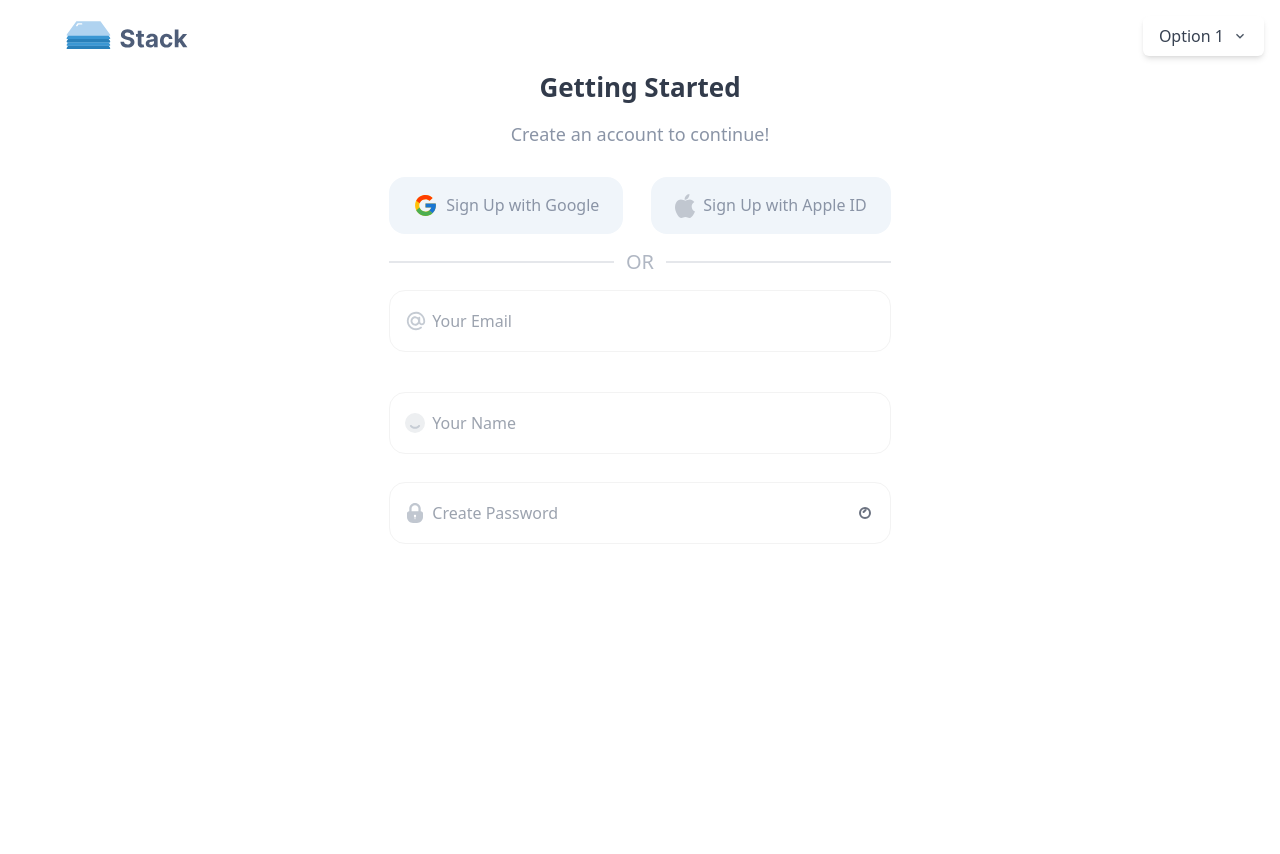
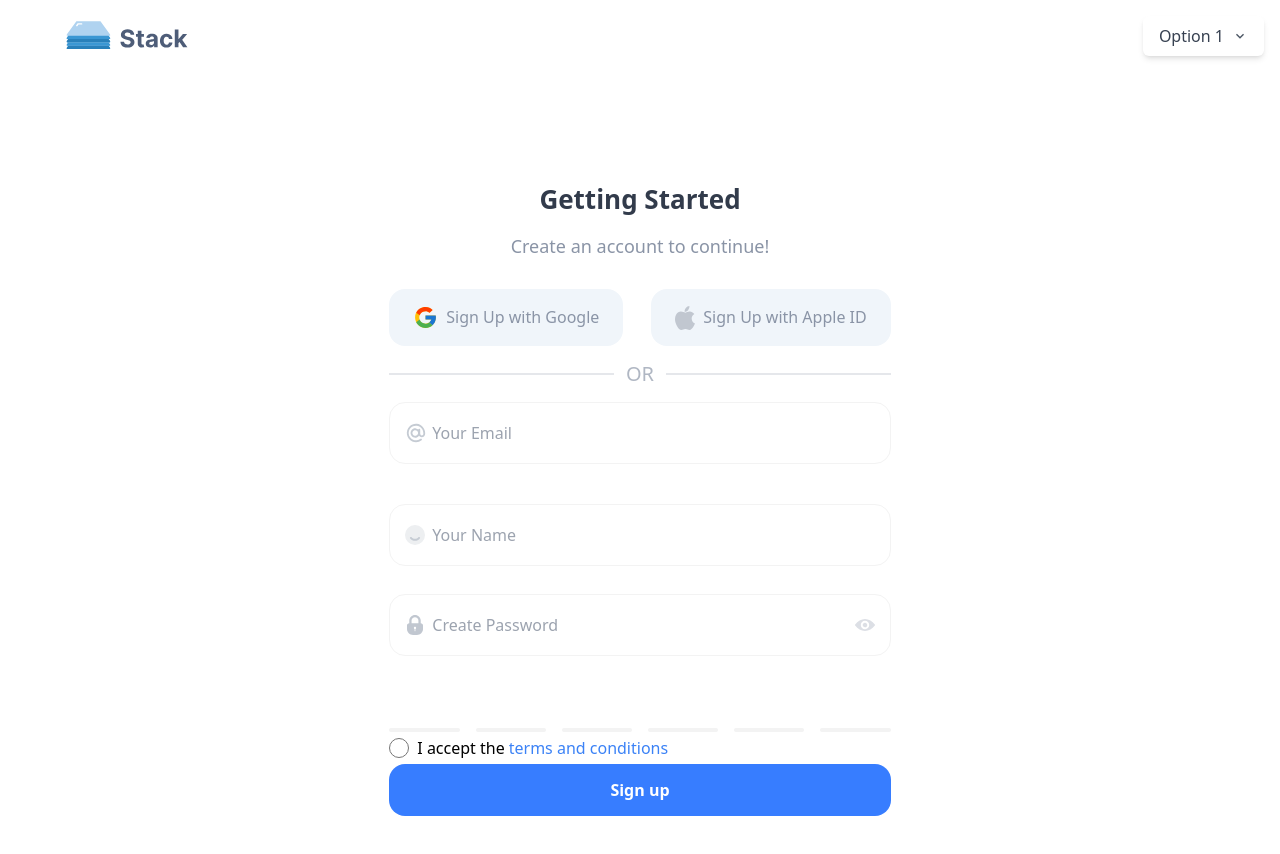
Before and after one commit to AbuBakkarSiddiqueAnir/simple-react-app, a React (Vite) app: page / in a window 1280 px wide. Shown: the top 854 px of the page. After the commit the page ends 816 px from the top, so only its background shows below. Built offline with nearby package versions, Linux system fonts and the light colour scheme.

Commit message:
password strngth custom

```diff
--- a/src/assets/index.ts
+++ b/src/assets/index.ts
@@ -5,3 +5,4 @@ export {default as Google } from './images/google.svg'
 export {default as Name } from './images/name.svg'
 export {default as Password } from './images/password.svg'
 export {default as Logo } from './logo/logo.svg'
+export {default as ShowEye } from './images/eye.svg'
--- a/src/components/ui/button/auth/AuthButton.tsx
+++ b/src/components/ui/button/auth/AuthButton.tsx
@@ -1,12 +1,10 @@
 
 
-import React from 'react'
-
-function AuthButton() {
+function AuthButton({ onClickHandler }: { onClickHandler: () => void }) {
   return (
-    <div>
-
-    </div>
+    <button onClick={onClickHandler} className="bg-primaryColor hover:bg-blue-700 text-white text-[16px] leading-5 font-bold py-4 px-4 rounded-[16px]">
+      Sign up
+    </button>
   )
 }
 
--- a/src/components/ui/input/PasswordInput.tsx
+++ b/src/components/ui/input/PasswordInput.tsx
@@ -1,15 +1,16 @@
 
 import { useState, useEffect } from 'react';
-import StrengthMeter from '../passwordStrength/StrengthMeter';
+import PasswordStrength from '../passwordStrength/StrengthMeter';
+
 
 
 interface Props {
   icon: string;
   onChange: (value: string) => void;
-  placeHolder:string;
+  placeHolder: string;
 }
 
-const Input: React.FC<Props> = ({ icon, onChange,placeHolder }) => {
+const Input: React.FC<Props> = ({ icon, onChange, placeHolder }) => {
   const [showPassword, setShowPassword] = useState(true);
   const [password, setPassword] = useState('');
 
@@ -24,6 +25,7 @@ const Input: React.FC<Props> = ({ icon, onChange,placeHolder }) => {
 
 
 
+
   return (
     <div className="flex flex-col w-full">
       <div className="relative ">
@@ -33,7 +35,7 @@ const Input: React.FC<Props> = ({ icon, onChange,placeHolder }) => {
 
         <input
           id="password"
-          type={showPassword ? 'text' : 'password'}
+          type={!showPassword ? 'text' : 'password'}
           className="w-full py-5 px-[42px]  rounded-2xl border border-[#F3F3F3] text-textColor-third text-[16px] leading-5 focus:outline-none "
           value={password}
           placeholder={placeHolder}
@@ -45,7 +47,7 @@ const Input: React.FC<Props> = ({ icon, onChange,placeHolder }) => {
           className="absolute inset-y-0 right-0 flex items-center px-4 "
           onClick={handleTogglePassword}
         >
-              {showPassword ? (
+          {!showPassword ? (
             <svg
               xmlns="http://www.w3.org/2000/svg"
               className="h-5 w-5 text-gray-500"
@@ -59,21 +61,20 @@ const Input: React.FC<Props> = ({ icon, onChange,placeHolder }) => {
               />
             </svg>
           ) : (
-                <svg
-                  xmlns="http://www.w3.org/2000/svg"
-                  className="h-5 w-5 text-gray-500"
-                  viewBox="0 0 20 20"
-                  fill="currentColor"
-                >
-                  <path
-                    fillRule="evenodd"
-                    d="M3.5 10a6.5 6.5 0 0112.196-3.354A6.502 6.502 0 1116.5 10a6.5 6.5 0 01-12.196 3.354A6.502 6.502 0 013.5 10zm6.5 3a3 3 0 100-6 3 3 0 000 6z"
-                    clipRule="evenodd"
-                  />
+            <svg width="20" height="20" viewBox="0 0 20 20" fill="none" xmlns="http://www.w3.org/2000/svg">
+              <g clipPath="url(#clip0_16_154)">
+                <path d="M10 4.03906C6.17879 4.03906 2.71351 6.12968 0.15649 9.52541C-0.0521632 9.80361 -0.0521632 10.1923 0.15649 10.4705C2.71351 13.8703 6.17879 15.9609 10 15.9609C13.8212 15.9609 17.2865 13.8703 19.8435 10.4746C20.0522 10.1964 20.0522 9.8077 19.8435 9.5295C17.2865 6.12968 13.8212 4.03906 10 4.03906ZM10.2741 14.1976C7.73755 14.3572 5.64284 12.2665 5.80239 9.72588C5.93331 7.63117 7.63118 5.9333 9.72589 5.80238C12.2625 5.64283 14.3572 7.73345 14.1976 10.2741C14.0626 12.3647 12.3647 14.0626 10.2741 14.1976ZM10.1473 12.2584C8.78081 12.3443 7.65163 11.2192 7.74164 9.85271C7.81119 8.72353 8.72763 7.81118 9.85681 7.73754C11.2233 7.65162 12.3525 8.77671 12.2625 10.1432C12.1888 11.2765 11.2724 12.1888 10.1473 12.2584Z" fill="#DCDFE5" />
+              </g>
+              <defs>
+                <clipPath id="clip0_16_154">
+                  <rect width="20" height="20" fill="white" />
+                </clipPath>
+              </defs>
             </svg>
+
           )}
         </button>
-            <StrengthMeter/>
+
       </div>
     </div>
   );
--- a/src/components/ui/passwordStrength/StrengthMeter.tsx
+++ b/src/components/ui/passwordStrength/StrengthMeter.tsx
@@ -1,13 +1,66 @@
-import React from "react";
 
-const StrengthMeter = () => {
+
+type password = {
+  password: string
+}
+
+
+const PasswordStrength = ({ password }: password) => {
+
+  const calculatePasswordStrength = (password: string) => {
+    let score = 0;
+    if (!password) return score;
+
+    // Check for at least 8 characters
+    if (password.length >= 8) {
+      score = score + 2;
+    }
+
+    // Check for uppercase and lowercase characters
+    if (/[a-z]/.test(password) && /[A-Z]/.test(password)) {
+      score = score + 2;
+    }
+
+    // Check for numbers and symbols
+    if (/\d/.test(password) && /\W/.test(password)) {
+      score = score + 2;
+    }
+
+    // Check for repeating characters
+    if (/([a-zA-Z0-9])\1{2,}/.test(password)) {
+      score--;
+    }
+
+    return score;
+  };
+
+  const checkBackground = (i: number) => {
+    let strength = calculatePasswordStrength(password)
+    if (strength > i) return true
+    else return false
+  }
+
 
   return (
-    <>
-      <div className="wrapper">
+    <div className="mt-2">
+      <div className="w-full h-2  rounded-full">
+        <div
+          className={`h-full rounded-full flex transition-all duration-300 ease-in-out w-full gap-x-4 `}
 
+        >
+          {
+            new Array(6).fill(0).map((_, i) => {
+              return (
+                <div
+                  style={{ background: `${checkBackground(i) ? '#38CB89' : ''}` }}
+                  className={` bg-[#F3F3F3] h-1 flex-1  rounded-[2px]`}></div>
+              )
+            })
+          }
+        </div>
       </div>
-    </>
+    </div>
   );
 };
-export default StrengthMeter;
+
+export default PasswordStrength;
--- a/src/pages/SignIn.tsx
+++ b/src/pages/SignIn.tsx
@@ -1,33 +1,73 @@
 
-import React from 'react'
+import React, { useState } from 'react'
 import { Apple, Email, Google, Name, Password } from '../assets'
-import { Divider, TextInput, OauthButton, PasswordInput } from '../components'
+import { Divider, TextInput, OauthButton, PasswordInput, AuthButton } from '../components'
+import PasswordStrength from '../components/ui/passwordStrength/StrengthMeter';
 import emailValidator from './../util/emailValidate';
 
 
 
 function SignIn() {
+  const [isChecked, setIsChecked] = useState(false);
+  const [password, setPassword] = useState('')
 
-  const handlerInputChange = () => {
+  const handleCheck = () => {
+    setIsChecked(!isChecked);
+  };
+
+  const handlerInputChange = (value:string) => {
+    setPassword(value)
+  }
+
+
+  const handleSignIn = () => {
 
   }
+
+
   return (
-    <section className='container mx-auto flex justify-center  h-[100vh]'>
-      <div className='flex flex-col'>
+    <section className='container mx-auto flex justify-center  h-auto'>
+      <div className='flex flex-col mt-28'>
         <h3 className='font-bold text-center pb-5 text-[26px] leading-[31px] text-heading-001'>Getting Started</h3>
         <p className='text-lg text-center pb-8 leading-[22px] font-medium text-textColor-first'>Create an account to continue!</p>
         <div className='flex gap-7'>
-            <OauthButton icon={Google} label='Sign Up with Google' onClickHandler={()=>{}}/>
-            <OauthButton icon={Apple}  label='Sign Up with Apple ID' onClickHandler={()=>{}}/>
+          <OauthButton icon={Google} label='Sign Up with Google' onClickHandler={() => { }} />
+          <OauthButton icon={Apple} label='Sign Up with Apple ID' onClickHandler={() => { }} />
         </div>
-          <Divider/>
+        <Divider />
         <div className='mb-10'>
-          <TextInput placeHolder='Your Email' icon={Email} onChange={handlerInputChange} validator={emailValidator}/>
+          <TextInput placeHolder='Your Email' icon={Email} onChange={handlerInputChange} validator={emailValidator} />
         </div>
         <div className='mb-7'>
-          <TextInput placeHolder='Your Name' icon={Name} onChange={handlerInputChange} validator={emailValidator}/>
+          <TextInput placeHolder='Your Name' icon={Name} onChange={handlerInputChange} />
         </div>
-          <PasswordInput placeHolder='Create Password' icon={Password} onChange={handlerInputChange} validator={emailValidator}/>
+        <div className='mb-16'>
+          <PasswordInput placeHolder='Create Password' icon={Password} onChange={handlerInputChange} validator={emailValidator} />
+
+        </div>
+        <PasswordStrength password={password} />
+
+
+        <div className="">
+          <label className="inline-flex items-center">
+            <input
+              type="radio"
+              className="form-radio h-5 w-5 text-gray-600"
+              name="accept-terms"
+              checked={isChecked}
+              onChange={handleCheck}
+            />
+            <span className="ml-2">
+              I accept the
+              <a href="#" className="text-blue-500 ml-1 hover:underline">
+                terms and conditions
+              </a>
+            </span>
+          </label>
+        </div>
+
+
+        <AuthButton onClickHandler={handleSignIn}/>
 
       </div>
     </section>
```
Also changed, not shown: src/assets/images/eye.svg (added). Lines whose indentation alone changed are shown as unchanged.
